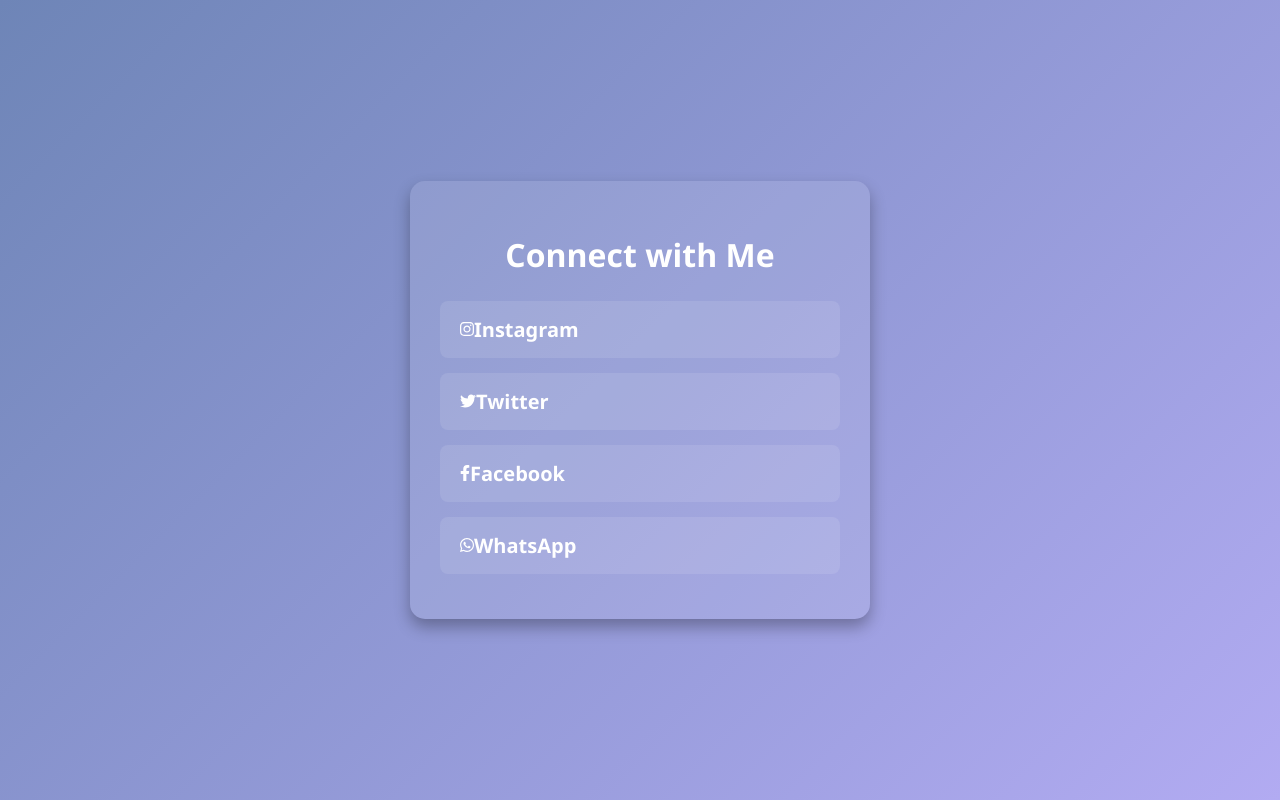
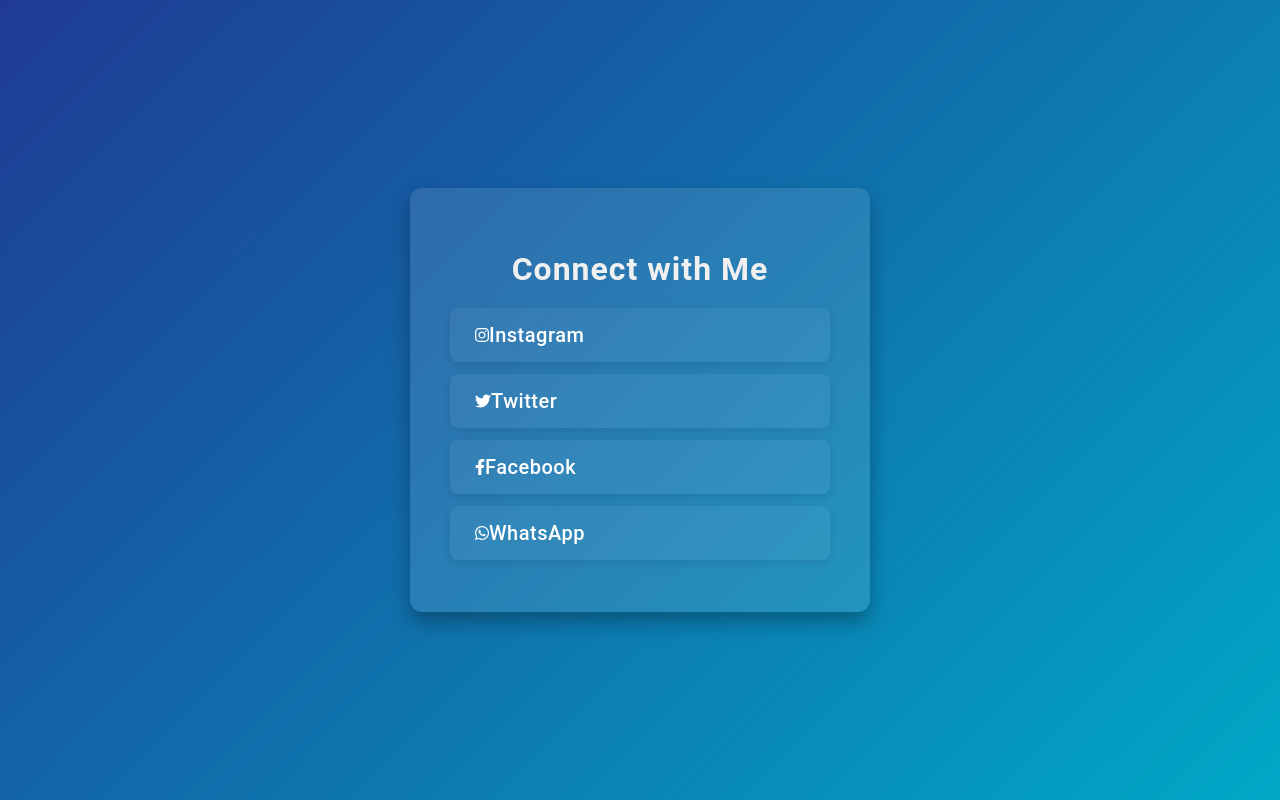
Before and after one commit to collectormanyam/socialmedia-links, a plain HTML site: page index.html in a window 1280 px wide. Drawn offline with Linux system fonts and the light colour scheme.

Commit message:
Update index.html

```diff
--- a/index.html
+++ b/index.html
@@ -6,12 +6,12 @@
     <title>Connect with Me</title>
     <link rel="stylesheet" href="https://cdnjs.cloudflare.com/ajax/libs/font-awesome/6.0.0-beta3/css/all.min.css">
     <style>
-        /* Background with gradient */
+        /* Professional font and gradient background */
         body {
-            font-family: 'Segoe UI', Tahoma, Geneva, Verdana, sans-serif;
+            font-family: 'Roboto', sans-serif;
             margin: 0;
             padding: 0;
-            background: linear-gradient(135deg, #6E85B7, #B2ABF2);
+            background: linear-gradient(135deg, #1F3A93, #00A8C6);
             color: #fff;
             text-align: center;
             display: flex;
@@ -20,52 +20,65 @@
             height: 100vh;
         }
 
-        /* Center container for the links */
+        /* Center container */
         .container {
             background-color: rgba(255, 255, 255, 0.1);
-            padding: 30px;
-            border-radius: 15px;
-            box-shadow: 0 8px 16px rgba(0, 0, 0, 0.3);
-            max-width: 400px;
+            padding: 40px;
+            border-radius: 12px;
+            box-shadow: 0 10px 20px rgba(0, 0, 0, 0.3);
+            max-width: 380px;
             width: 90%;
             margin: auto;
         }
 
         h1 {
             font-size: 28px;
-            margin-bottom: 25px;
+            margin-bottom: 20px;
+            letter-spacing: 1px;
+            color: #f0f0f0;
+            font-weight: 700;
         }
 
-        /* Social media cards */
+        /* Social media link styles */
         .social-link {
-            background-color: rgba(255, 255, 255, 0.1);
-            margin: 15px 0;
-            padding: 15px 20px;
+            background-color: rgba(255, 255, 255, 0.05);
+            margin: 12px 0;
+            padding: 15px 25px;
             border-radius: 8px;
             display: flex;
             align-items: center;
             justify-content: flex-start;
-            transition: background-color 0.3s ease, transform 0.3s ease;
+            transition: background-color 0.3s ease, transform 0.2s ease;
             text-decoration: none;
             color: #fff;
+            box-shadow: 0 3px 8px rgba(0, 0, 0, 0.1);
         }
 
-        .social-link:hover {
-            background-color: rgba(255, 255, 255, 0.3);
-            transform: scale(1.05);
-        }
-
+        /* Space between icon and text */
         .social-link i {
             margin-right: 15px;
             font-size: 24px;
         }
 
+        /* Hover and focus effects for interactivity */
+        .social-link:hover {
+            background-color: rgba(255, 255, 255, 0.15);
+            transform: translateY(-4px);
+            box-shadow: 0 8px 16px rgba(0, 0, 0, 0.2);
+        }
+
+        .social-link:focus {
+            outline: 2px solid rgba(255, 255, 255, 0.5);
+            outline-offset: 4px;
+        }
+
         .social-link span {
             font-size: 18px;
-            font-weight: 600;
+            font-weight: 500;
+            letter-spacing: 0.5px;
         }
 
-        /* Responsive adjustments */
+        /* Responsive adjustments for larger screens */
         @media (min-width: 768px) {
             h1 {
                 font-size: 32px;
@@ -74,12 +87,10 @@
             .social-link span {
                 font-size: 20px;
             }
-        }
 
-        /* Subtle link glow on focus for accessibility */
-        .social-link:focus {
-            outline: 2px solid rgba(255, 255, 255, 0.6);
-            outline-offset: 4px;
+            .social-link i {
+                font-size: 28px;
+            }
         }
     </style>
 </head>
```
